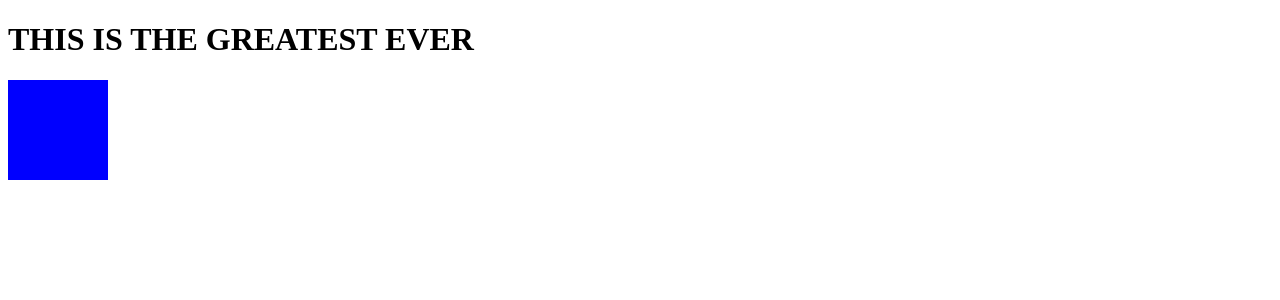
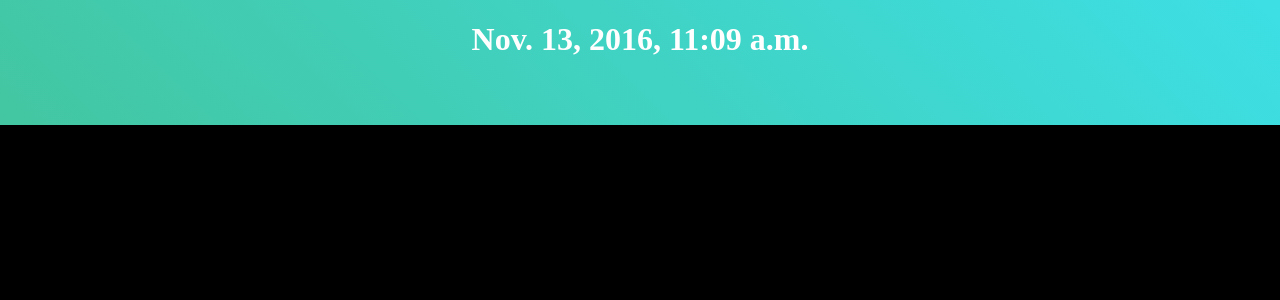
Before and after one commit to ckholmes5/Stubhub, a Django app: page / in a window 1280 px wide. Shown: the top 300 px of the page. Run offline with Django 3.2, Linux system fonts and the light colour scheme; parts of the project's set-up code (start-up, migrations or seed data) failed here and were passed over; some libraries are stand-ins or nearby versions.

Commit message:
Add Css and Js
Still no substance at all or any kind of functionality. “Flashiness over quality and quantity” - Dwight D Eisenhower

```diff
--- /dev/null
+++ b/Web47/Scraper/static/scraper/scraper.js
@@ -0,0 +1,13 @@
+/**
+ * Created by rockstar645 on 11/13/16.
+ */
+$(function(){
+
+    $.ajax({
+        get:"{% url 'scrape' %}",
+        success:function(data){
+            $('#token').text(data)
+        }
+        }
+    )
+});
--- a/Web47/Scraper/static/scraper/style.css
+++ b/Web47/Scraper/static/scraper/style.css
@@ -1,3 +1,25 @@
-.myclass{
-    background-color: blue;
+body{
+    background-color: black;
 }
+
+#header{
+    padding:0;
+    position:absolute;
+    top:0;
+    left:0;
+    right:0;
+    height: 125px;
+}
+
+#header_text{
+    color:white;
+    text-align: center;
+}
+
+.header-gradient{
+    background: #42f48f; /* For browsers that do not support gradients */
+    background: -webkit-linear-gradient(45deg, #43c6a1, #3ddfe5); /* For Safari 5.1 to 6.0 */
+    background: -o-linear-gradient(45deg, #43c6a1, #3ddfe5); /* For Opera 11.1 to 12.0 */
+    background: -moz-linear-gradient(45deg, #43c6a1, #3ddfe5); /* For Firefox 3.6 to 15 */
+    background: linear-gradient(45deg, #43c6a1, #3ddfe5); /* Standard syntax */
+}
--- a/Web47/Scraper/templates/scraper/index.html
+++ b/Web47/Scraper/templates/scraper/index.html
@@ -4,12 +4,19 @@
     <meta charset="UTF-8">
     <title>SCRAPING AMO THEFUCKER</title>
     {% load static %}
+    <script src="https://ajax.googleapis.com/ajax/libs/jquery/3.1.1/jquery.min.js"></script>
+    <script type="text/javascript" src="{% static 'scraper/scraper.js' %}"></script>
     <link rel="stylesheet" type="text/css" href="{% static 'scraper/style.css' %}" />
 
 </head>
 <body>
-    <h1> THIS IS THE GREATEST EVER</h1>
-    <div class='myclass' style="width:100px;height:100px;"></div>
+    <div id="header" class="header-gradient">
+        <h1 id="header_text">{{date}}</h1>
+    </div>
+    <div id="body">
+
+        <p id='token' style="color:white"></p>
+    </div>
 
 </body>
 </html>
--- a/Web47/Scraper/views.py
+++ b/Web47/Scraper/views.py
@@ -12,7 +12,7 @@ from django.shortcuts import render
 import requests
 import pprint
 import pandas as pd
-import datetime
+from datetime import datetime
 import re
 import time
 from settings import (basic_authorization_token, stubhub_username,
@@ -21,13 +21,15 @@ from settings import (basic_authorization_token, stubhub_username,
 
 from django.http import HttpResponse
 from django.shortcuts import render
+from rest_framework.response import Response
 
 
 
 
 
 def index(request):
-    return render(request, 'scraper/index.html')
+    date = datetime.now()
+    return render(request, 'scraper/index.html', {'date': date})
 
 
 
@@ -144,3 +146,5 @@ def scrape(request):
 
         time.sleep(3600 * 24)  # scrape every 24 hours
     '''
+
+    return Response(token_respoonse)
--- a/Web47/Web47/settings.py
+++ b/Web47/Web47/settings.py
@@ -37,7 +37,8 @@ INSTALLED_APPS = [
     'django.contrib.sessions',
     'django.contrib.messages',
     'django.contrib.staticfiles',
-    'Scraper'
+    'Scraper',
+    'rest_framework'
 ]
 
 MIDDLEWARE = [
```
Also changed, not shown: Web47/README.md (added), 2 other files.
